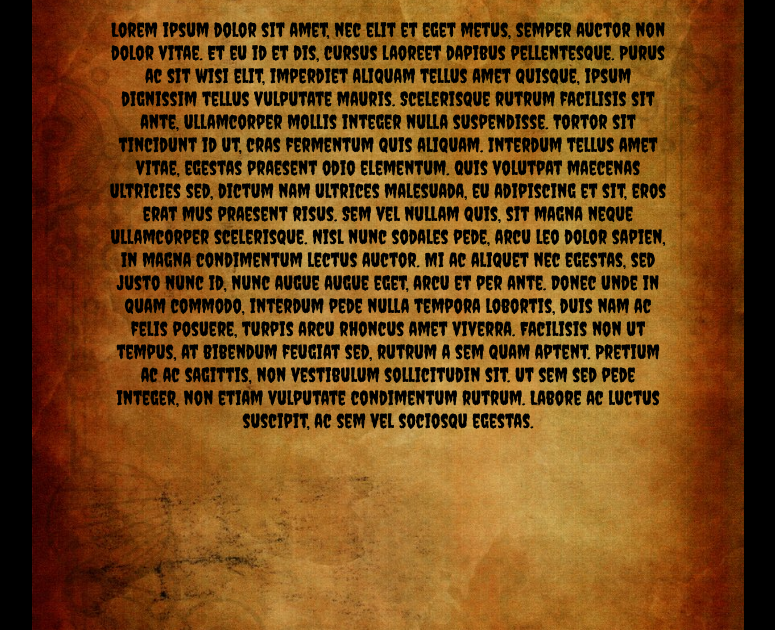
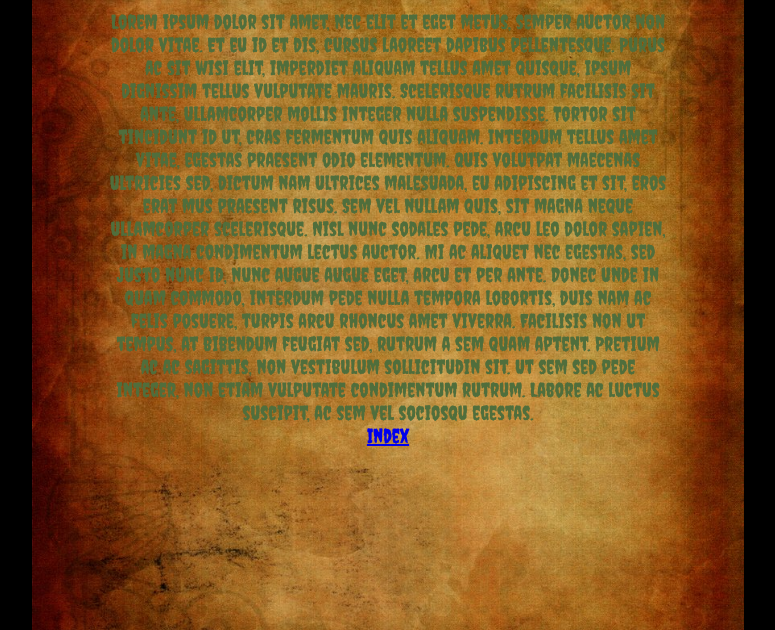
Before and after one commit to Leshaun/CYOA, a plain HTML site: page 1.html in a window 1280 px wide. Shown: the part 170-800 px from the top of the page, without its empty margins (252-1027 px from the left). Drawn offline with Linux system fonts and the light colour scheme.

Commit message:
Flyttat bakgrundsbilden från HTML-element till background-image i CSS. Tagit bort margin och chrome är buggigt.

```diff
--- a/1.html
+++ b/1.html
@@ -1,8 +1,8 @@
 <!doctype html>
 <html lang="sv">
 	<head>
+		<meta charset="UTF-8">
 		<title>CYOA Måndag</title>
-		<meta charset="UTF-8">
 		<link rel="stylesheet" type="text/css" href="design.css">
 		<link rel="stylesheet" href="https://fonts.googleapis.com/css?family=Creepster">
 	</head>
@@ -13,6 +13,8 @@
 				<p class="overlaytext">Lorem ipsum dolor sit amet, nec elit et eget metus, semper auctor non dolor vitae. Et eu id et dis, cursus laoreet dapibus pellentesque. Purus ac sit wisi elit, imperdiet aliquam tellus amet quisque, ipsum dignissim tellus vulputate mauris. Scelerisque rutrum facilisis sit ante, ullamcorper mollis integer nulla suspendisse. Tortor sit tincidunt id ut, cras fermentum quis aliquam. Interdum tellus amet vitae, egestas praesent odio elementum. Quis volutpat maecenas ultricies sed, dictum nam ultrices malesuada, eu adipiscing et sit, eros erat mus praesent risus. Sem vel nullam quis, sit magna neque ullamcorper scelerisque.
 
 				Nisl nunc sodales pede, arcu leo dolor sapien, in magna condimentum lectus auctor. Mi ac aliquet nec egestas, sed justo nunc id, nunc augue augue eget, arcu et per ante. Donec unde in quam commodo, interdum pede nulla tempora lobortis, duis nam ac felis posuere, turpis arcu rhoncus amet viverra. Facilisis non ut tempus, at bibendum feugiat sed, rutrum a sem quam aptent. Pretium ac ac sagittis, non vestibulum sollicitudin sit. Ut sem sed pede integer, non etiam vulputate condimentum rutrum. Labore ac luctus suscipit, ac sem vel sociosqu egestas.
+				<br>
+				<a href="Index.html">Index</a>
 				</p>
 				<img src="bilder/bakgrund.jpg" alt="parchment" class="bakgrund">
 			</div>
--- a/design.css
+++ b/design.css
@@ -1,7 +1,8 @@
 body {
 	font-family: "Creepster";
-	color: RGB(0, 0, 0);
+	color: RGB(80, 110, 60);
 	background-color: rgb(0, 0, 0);
+	margin: 0px;
 }
 h1 {
 	font-size: 60px;
@@ -13,8 +14,11 @@ p {
 	width: 712px;
 	height: 952px;
 	position: relative;
-	overflow: hidden; /*Experimentera med denna*/
+	overflow: hidden;
 	margin: auto;
+	background-image: url(bilder/bakgrund.jpg);
+	background-repeat: none;
+	background-size: 712px 952px;
 }
 .image-inner-container {
 	position: relative;
@@ -35,8 +39,7 @@ p {
 	margin-left: 75px;
 	margin-top: 180px;
 }
-.bakgrund {
+.bakgrund { /*Varför i hela helvetet måste denna vara här för att chrome ska bete sig?!*/
 	width: 712px;
 	height: 952px;
 }
-/*Så här skriver du kommentarer i CSS*/
```
Also changed, not shown: Index.html (+1 -2 lines), mall.html (+1 -1 lines).
